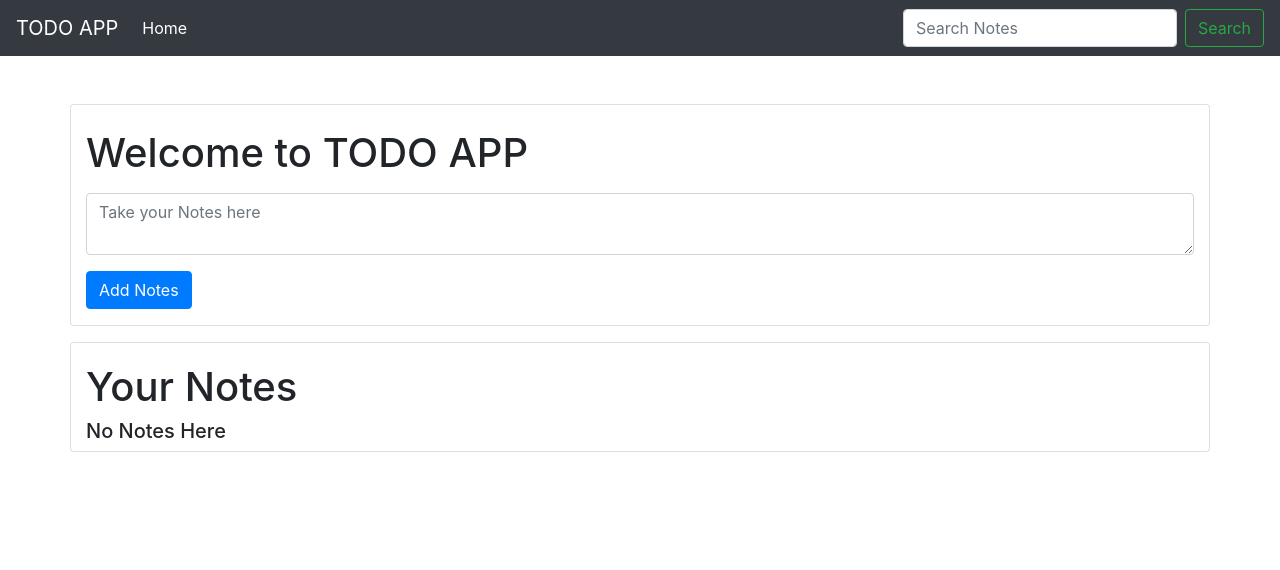
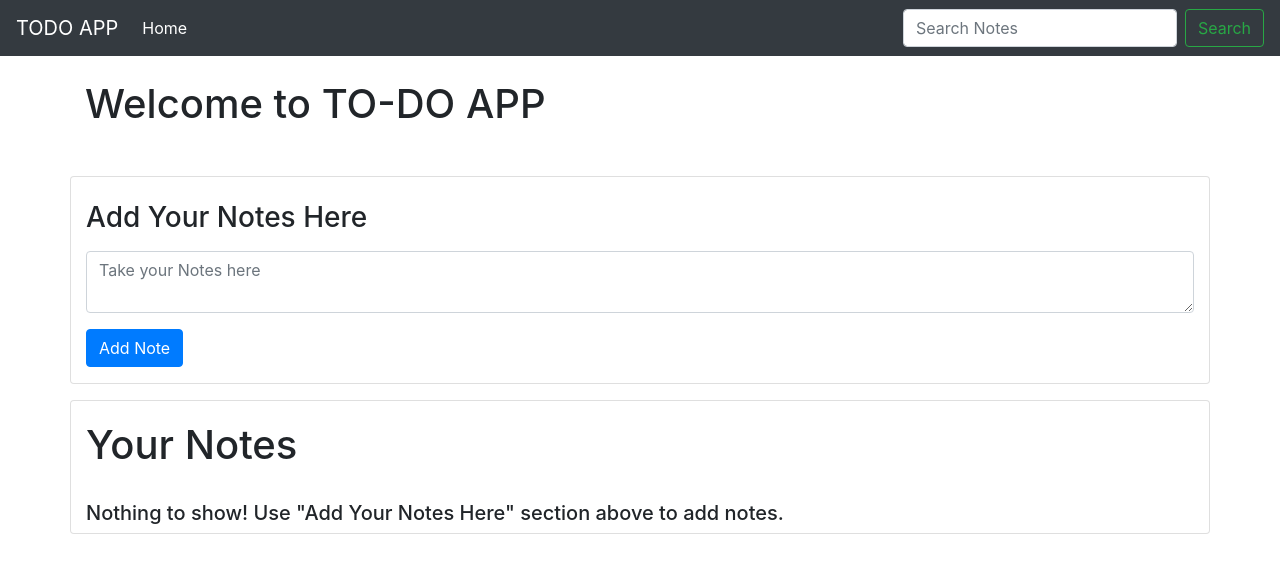
Before and after one commit to ap211unitech/TO-DO-APP-, a plain HTML site: page todo.html in a window 1280 px wide. Drawn offline with nearby package versions, Linux system fonts and the light colour scheme.

Commit message:
Some Small changes in UI

```diff
--- a/todo.html
+++ b/todo.html
@@ -33,13 +33,17 @@
     </nav>
 
     <!-- Add your notes here -->
-
+    <div class="container mt-4">
+        <h1>
+            Welcome to TO-DO APP
+        </h1>
+    </div>
     <div class="container card mt-5">
         <div class="mt-4">
-            <h1>Welcome to TODO APP</h1>
-            <textarea class="form-control mb-3 mt-3" aria-label="With textarea"
-                placeholder="Take your Notes here" id="text_area" required></textarea>
-            <button type="button" class="btn btn-primary mb-3" id="add_note">Add Notes</button>
+            <h3>Add Your Notes Here</h3>
+            <textarea class="form-control mb-3 mt-3" aria-label="With textarea" placeholder="Take your Notes here"
+                id="text_area" required></textarea>
+            <button type="button" class="btn btn-primary mb-3" id="add_note">Add Note</button>
         </div>
     </div>
 
--- a/todo.js
+++ b/todo.js
@@ -20,6 +20,7 @@ all_notes_in_document = (value, key) => {
 
 display_all_notes = () => {
     document.getElementById("my-all-notes").innerHTML = ""
+
     //All Values from Localstorage
     let items = Object.values(localStorage);
     let keys = Object.keys(localStorage);
@@ -30,7 +31,8 @@ display_all_notes = () => {
         }
     } else {
         console.log("Empty localstorage");
-        document.getElementById("my-all-notes").innerHTML = "<h5>No Notes Here</h5>";
+        document.getElementById("my-all-notes").innerHTML = `<h5 class="mt-4">Nothing to show! Use "Add Your Notes Here" section above to add notes.</h5>`;
+
     }
 }
 let count = Object.keys(localStorage).sort().reverse()[0] === undefined ? 0 : Number(Object.keys(localStorage).sort().reverse()[0]) + 1;
@@ -42,7 +44,7 @@ document.getElementById("add_note").addEventListener("click", () => {
     let text = document.getElementById("text_area").value;
     if (Object.keys(localStorage).indexOf(String(count)) == -1) {
         localStorage.setItem(String(count), text);
-        if (document.getElementById("my-all-notes").innerHTML == "<h5>No Notes Here</h5>") {
+        if (document.getElementById("my-all-notes").innerHTML == `<h5 class="mt-4">Nothing to show! Use "Add Your Notes Here" section above to add notes.</h5>`) {
             document.getElementById("my-all-notes").innerHTML = "";
             all_notes_in_document(text, count)
         } else {
```
